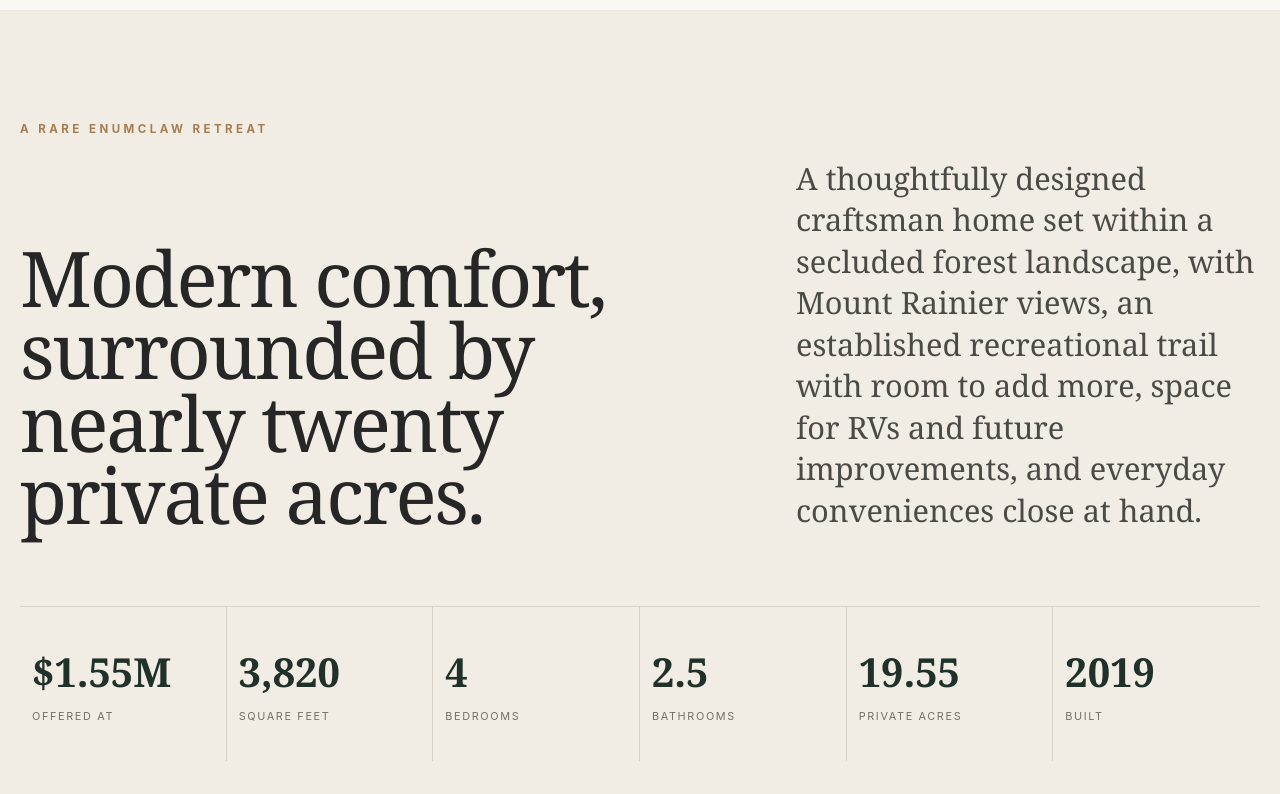
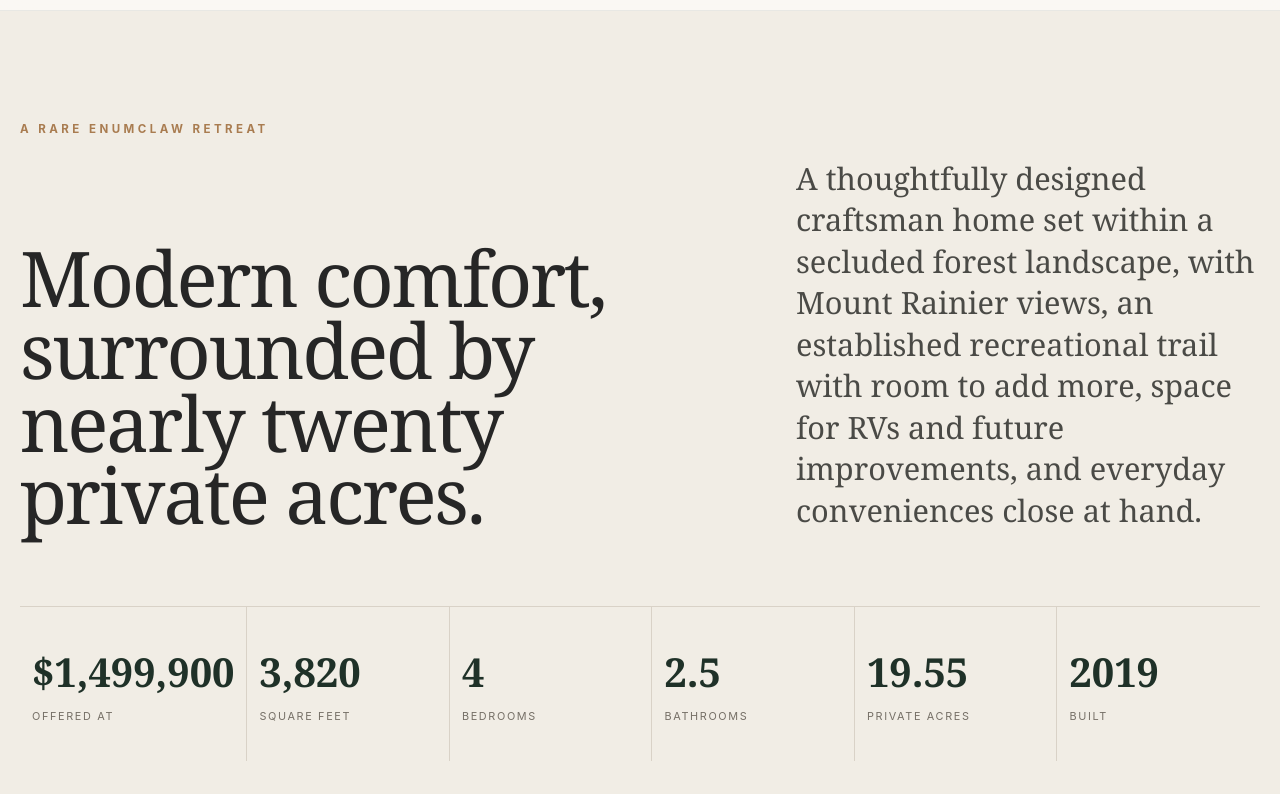
Before and after one commit to chris-feist/enumclaw-forest-estate, a Next.js app: page / in a window 1280 px wide. Shown: the part 846-1640 px from the top of the page. Built offline with nearby package versions, Linux system fonts and the light colour scheme.

Commit message:
update price

```diff
--- a/components/Overview.tsx
+++ b/components/Overview.tsx
@@ -1,3 +1,35 @@
 import { property } from "@/lib/property";
-const facts = [["$1.55M","Offered at"],[property.squareFeet.toLocaleString(),"Square feet"],[String(property.bedrooms),"Bedrooms"],[String(property.bathrooms),"Bathrooms"],[String(property.acres),"Private acres"],[String(property.yearBuilt),"Built"]];
-export function Overview(){return <section id="overview" className="section cream"><div className="container"><p className="eyebrow">A rare Enumclaw retreat</p><div className="overview-grid"><h2>Modern comfort, surrounded by nearly twenty private acres.</h2><p className="lead">A thoughtfully designed craftsman home set within a secluded forest landscape, with Mount Rainier views, an established recreational trail with room to add more, space for RVs and future improvements, and everyday conveniences close at hand.</p></div><div className="facts">{facts.map(([v,l])=><div key={l}><strong>{v}</strong><span>{l}</span></div>)}</div></div></section>}
+const facts = [
+  ["$1,499,900", "Offered at"],
+  [property.squareFeet.toLocaleString(), "Square feet"],
+  [String(property.bedrooms), "Bedrooms"],
+  [String(property.bathrooms), "Bathrooms"],
+  [String(property.acres), "Private acres"],
+  [String(property.yearBuilt), "Built"],
+];
+export function Overview() {
+  return (
+    <section id="overview" className="section cream">
+      <div className="container">
+        <p className="eyebrow">A rare Enumclaw retreat</p>
+        <div className="overview-grid">
+          <h2>Modern comfort, surrounded by nearly twenty private acres.</h2>
+          <p className="lead">
+            A thoughtfully designed craftsman home set within a secluded forest
+            landscape, with Mount Rainier views, an established recreational
+            trail with room to add more, space for RVs and future improvements,
+            and everyday conveniences close at hand.
+          </p>
+        </div>
+        <div className="facts">
+          {facts.map(([v, l]) => (
+            <div key={l}>
+              <strong>{v}</strong>
+              <span>{l}</span>
+            </div>
+          ))}
+        </div>
+      </div>
+    </section>
+  );
+}
--- a/lib/property.ts
+++ b/lib/property.ts
@@ -2,7 +2,7 @@ export const property = {
   name: "Enumclaw Forest Estate",
   tagline: "Modern Living. Immersed in Nature.",
   address: "23670 SE 448th St, Enumclaw, WA 98022",
-  price: "$1,550,000",
+  price: "$1,499,990",
   mlsNumber: "2543724",
   squareFeet: 3820,
   bedrooms: 4,
```
